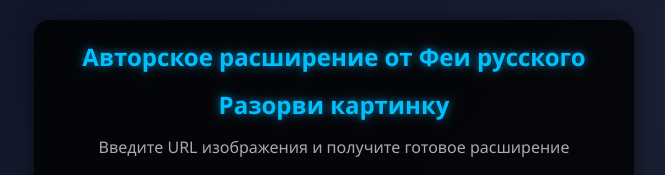
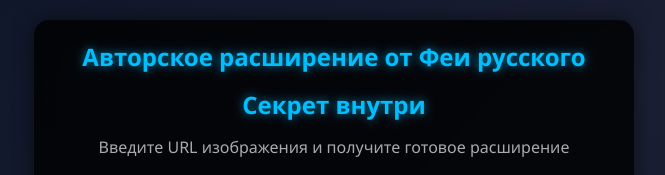
Before and after one commit to Wo0MBa/tear-effect.html, a plain HTML site: page index.html in a window 1280 px wide. Shown: the top 175 px of the page, without its empty margins (306-971 px from the left). Drawn offline with Linux system fonts and the light colour scheme.

Commit message:
Update index.html

```diff
--- a/index.html
+++ b/index.html
@@ -129,7 +129,7 @@
 <body>
   <div class="container">
     <h1>Авторское расширение от Феи русского</h1>
-    <h1>Разорви картинку</h1>
+    <h1>Секрет внутри</h1>
     <p class="subtitle">Введите URL изображения и получите готовое расширение</p>
 
     <div class="form-group">
```
